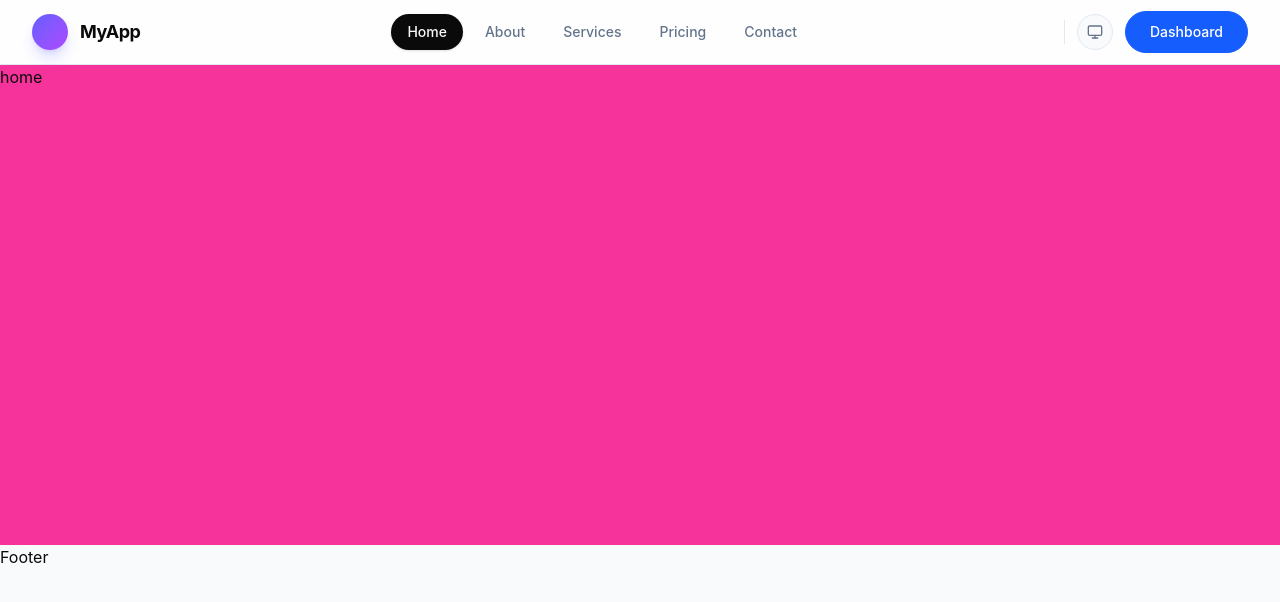
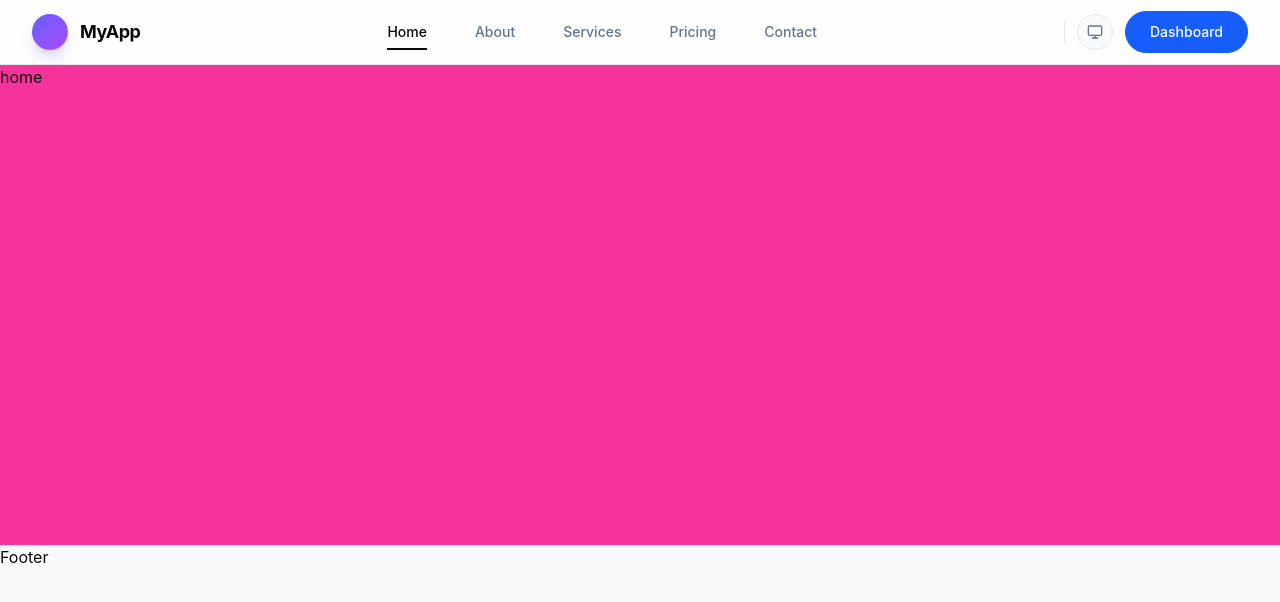
Before and after one commit to WistledgeTechnologies/wistloom-react-streak, a React (Vite) app in the folder my-app/: page / in a window 1280 px wide. Shown: the top 602 px of the page. Built offline with nearby package versions, Linux system fonts and the light colour scheme.

Commit message:
style: add underline hover animation for desktop nav links via tailwind css

```diff
--- a/my-app/src/components/Header/DesktopBar.jsx
+++ b/my-app/src/components/Header/DesktopBar.jsx
@@ -5,18 +5,14 @@ import ThemeToggle from "@/components/ThemeToggle";
 const DesktopBar = ({ isLoggedIn }) => {
   return (
     <>
-      <nav className="hidden md:flex flex-1 items-center justify-center gap-1.5">
+      <nav className="hidden md:flex flex-1 items-center justify-center gap-6">
         {navLinks.map((link) => (
           <NavLink
             key={link.to}
             to={link.to}
             end={link.to === "/"}
             className={({ isActive }) =>
-              `px-4 py-2 rounded-full text-sm font-medium transition-colors whitespace-nowrap ${
-                isActive
-                  ? "bg-foreground text-background shadow-sm"
-                  : "text-muted hover:text-foreground hover:bg-background"
-              }`
+              `nav-link ${isActive ? "nav-link-active" : ""}`
             }
           >
             {link.label}
--- a/my-app/src/index.css
+++ b/my-app/src/index.css
@@ -36,4 +36,25 @@
   .logo {
     @apply w-9 h-9 rounded-full bg-gradient-to-br from-indigo-500 to-purple-500 shadow-lg shadow-indigo-500/25
   }
+
+  .nav-link {
+    @apply relative px-3 py-2 text-sm font-medium text-muted transition-colors hover:text-foreground whitespace-nowrap;
+  }
+
+  .nav-link::after {
+    content: "";
+    @apply absolute bottom-0 left-3 right-3 h-0.5 bg-foreground scale-x-0 transition-transform duration-300 origin-left;
+  }
+
+  .nav-link:hover::after {
+    @apply scale-x-100;
+  }
+
+  .nav-link-active {
+    @apply text-foreground;
+  }
+
+  .nav-link-active::after {
+    @apply scale-x-100;
+  }
 }
```
